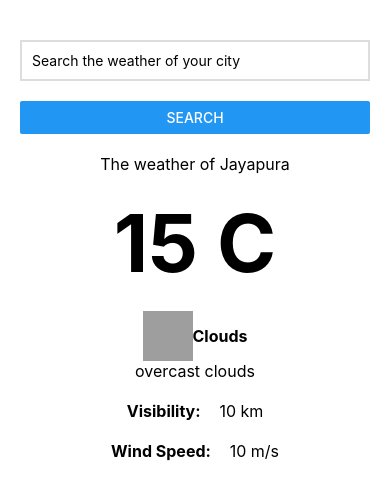
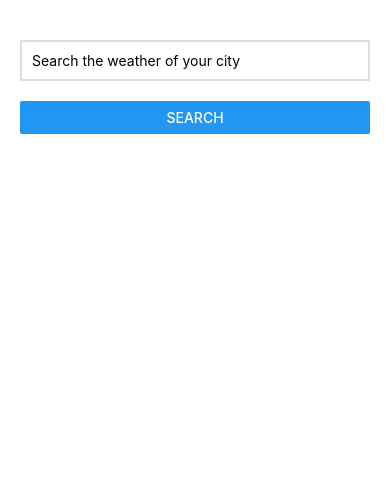
Before and after one commit to Cartusiensis/progate-WeatherApp, a React Native app: screen / in a window 390 px wide. Shown: the top 500 px of the page. Built offline with nearby package versions, Linux system fonts and the light colour scheme; grey boxes are pictures that could not be loaded.

Commit message:
Display the weather data

```diff
--- a/App.js
+++ b/App.js
@@ -1,4 +1,4 @@
-import React from "react"
+import React, { useState } from "react"
 import axios from "axios"
 import { View, StyleSheet } from "react-native"
 import WeatherSearch from "./src/components/weatherSearch"
@@ -6,12 +6,18 @@ import WeatherInfo from "./src/components/weatherInfo"
 import { BASE_URL, API_KEY } from "./src/constant"
 
 const App = () => {
+  const [weatherData, setWeatherData] = useState()
+
   const searchWeather = (location) => {
     axios
       .get(`${BASE_URL}?q=${location}&appid=${API_KEY}`)
       .then((response) => {
         const data = response.data
-        console.log(data)
+        data.visibility /= 1000
+        data.visibility = data.visibility.toFixed(2)
+        data.main.temp -= 273.15 // Convert Kelvin to Celsius
+        data.main.temp = data.main.temp.toFixed(2)
+        setWeatherData(data)
       })
       .catch((error) => {
         console.log(error)
@@ -21,7 +27,7 @@ const App = () => {
   return (
     <View style={styles.container}>
       <WeatherSearch searchWeather={searchWeather} />
-      <WeatherInfo />
+      { weatherData &&  <WeatherInfo weatherData={weatherData} /> }
     </View>
   )
 }
--- a/src/components/weatherInfo.js
+++ b/src/components/weatherInfo.js
@@ -1,28 +1,28 @@
 import React from "react"
 import { View, StyleSheet, Image, Text } from "react-native"
 
-const WeatherInfo = () => {
+const WeatherInfo = ({ weatherData }) => {
     return (
         <View style={styles.marginTop20}>
-            <Text style={styles.text}>The weather of Jayapura</Text>
-            <Text style={[styles.temperature, styles.marginTop20]}>15 C</Text>
+            <Text style={styles.text}>The weather of {weatherData.name}</Text>
+            <Text style={[styles.temperature, styles.marginTop20]}>{weatherData.main.temp} &deg;C</Text>
             <View style={[styles.rowContainer, styles.marginTop20]}>
                 <Image
                     source={{
-                        uri: 'https://openweathermap.org/img/w/04d.png'
+                        uri: `https://openweathermap.org/img/w/${weatherData.weather[0].icon}.png`
                     }}
                     style={styles.weatherIcon}
                 />
-                <Text style={[styles.text, styles.bold]}>Clouds</Text>
+                <Text style={[styles.text, styles.bold]}>{weatherData.weather[0].main}</Text>
             </View>
-            <Text style={styles.text}>overcast clouds</Text>
+            <Text style={styles.text}>{weatherData.weather[0].description}</Text>
             <View style={[styles.rowContainer, styles.marginTop20]}>
                 <Text style={[styles.text, styles.bold]}>Visibility: </Text>
-                <Text style={[styles.text, styles.marginLeft15]}>10 km</Text>
+                <Text style={[styles.text, styles.marginLeft15]}>{weatherData.visibility} km</Text>
             </View>
             <View style={[styles.rowContainer, styles.marginTop20]}>
                 <Text style={[styles.text, styles.bold]}>Wind Speed: </Text>
-                <Text style={[styles.text, styles.marginLeft15]}>10 m/s</Text>
+                <Text style={[styles.text, styles.marginLeft15]}>{weatherData.wind.speed} m/s</Text>
             </View>
         </View>
     )
```
